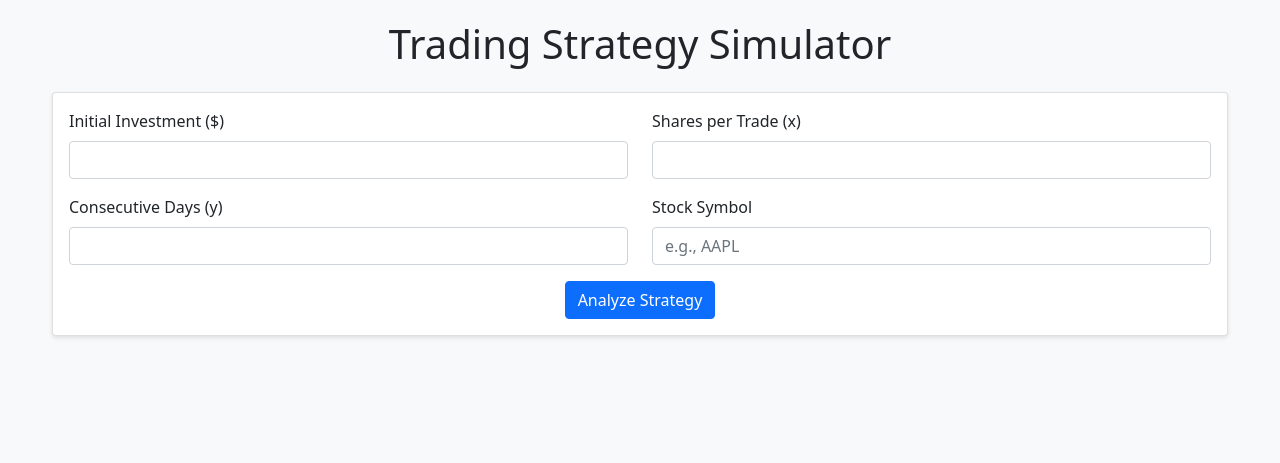
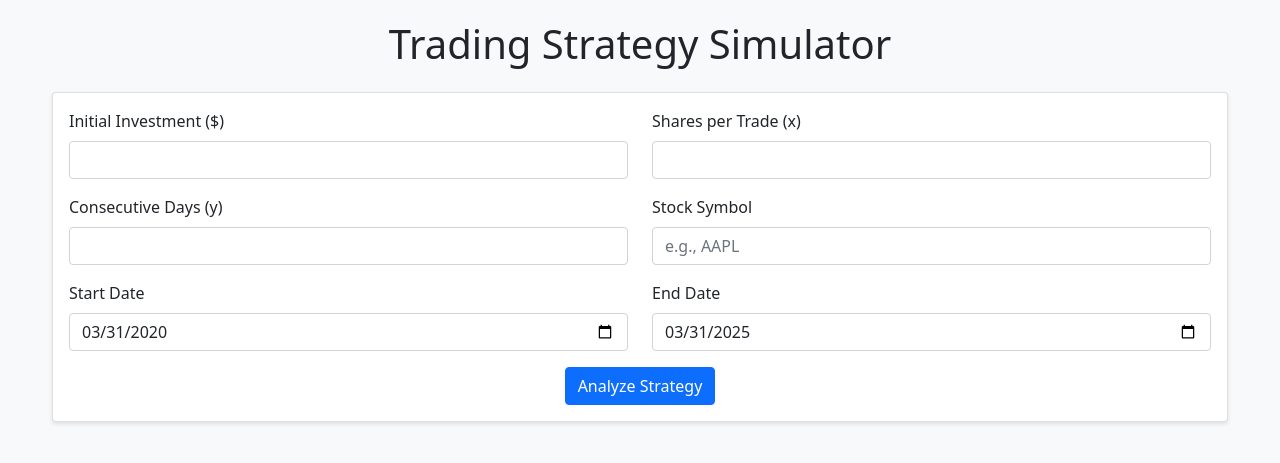
Before and after one commit to openoeuvre/kailash, a Flask app: page / in a window 1280 px wide. Shown: the top 463 px of the page. Run offline with Flask 3, Linux system fonts and the light colour scheme.

Commit message:
Added date range selection and CSV download functionality for trade history

```diff
--- a/app.py
+++ b/app.py
@@ -1,10 +1,9 @@
-from flask import Flask, render_template, request, jsonify
-import yfinance as yf
-import pandas as pd
-import plotly.graph_objects as go
-from datetime import datetime, timedelta
+from flask import Flask, render_template, request, jsonify, send_file
 from trading_strategy import TradingStrategy
 import os
+import pandas as pd
+from io import BytesIO
+from datetime import datetime
 
 app = Flask(__name__)
 
@@ -20,32 +19,56 @@ def analyze():
         shares_per_trade = int(request.form['shares_per_trade'])
         consecutive_days = int(request.form['consecutive_days'])
         stock_symbol = request.form['stock_symbol'].upper()
+        start_date = request.form['start_date']
+        end_date = request.form['end_date']
 
         # Create strategy instance
         strategy = TradingStrategy(
             initial_investment=initial_investment,
             shares_per_trade=shares_per_trade,
             consecutive_days=consecutive_days,
-            stock_symbol=stock_symbol
+            stock_symbol=stock_symbol,
+            start_date=start_date,
+            end_date=end_date
         )
 
         # Run analysis
         results = strategy.analyze()
 
-        return jsonify({
-            'initial_investment': f"${initial_investment:,.2f}",
-            'final_value': f"${results['final_value']:,.2f}",
-            'total_return': f"{results['total_return']:.2f}%",
-            'sp500_return': f"{results['sp500_return']:.2f}%",
-            'number_of_trades': results['number_of_trades'],
-            'last_trades': results['last_trades'],
-            'plot_html': results['plot_html']
-        })
+        # Add all trades to the results
+        results['all_trades'] = strategy.portfolio['trades']
+
+        return jsonify(results)
 
     except Exception as e:
-        return jsonify({
-            'error': f'An error occurred: {str(e)}'
-        })
+        return jsonify({'error': str(e)})
+
+@app.route('/download_trades', methods=['POST'])
+def download_trades():
+    try:
+        # Get trades data from request
+        trades = request.json.get('trades', [])
+
+        # Convert trades to DataFrame
+        df = pd.DataFrame(trades)
+
+        # Create CSV in memory
+        csv_buffer = BytesIO()
+        df.to_csv(csv_buffer, index=False)
+        csv_buffer.seek(0)
+
+        # Generate filename
+        filename = f'trading_trades_{datetime.now().strftime("%Y%m%d_%H%M%S")}.csv'
+
+        return send_file(
+            csv_buffer,
+            mimetype='text/csv',
+            as_attachment=True,
+            download_name=filename
+        )
+
+    except Exception as e:
+        return jsonify({'error': str(e)})
 
 if __name__ == '__main__':
     port = int(os.environ.get('PORT', 5000))
--- a/templates/index.html
+++ b/templates/index.html
@@ -28,6 +28,10 @@
             display: none;
             color: red;
         }
+        .download-section {
+            margin-top: 20px;
+            text-align: right;
+        }
     </style>
 </head>
 <body>
@@ -56,6 +60,17 @@
                         <div class="col-md-6 mb-3">
                             <label for="stock_symbol" class="form-label">Stock Symbol</label>
                             <input type="text" class="form-control" id="stock_symbol" name="stock_symbol" required placeholder="e.g., AAPL">
+                        </div>
+                    </div>
+
+                    <div class="row">
+                        <div class="col-md-6 mb-3">
+                            <label for="start_date" class="form-label">Start Date</label>
+                            <input type="date" class="form-control" id="start_date" name="start_date" required>
+                        </div>
+                        <div class="col-md-6 mb-3">
+                            <label for="end_date" class="form-label">End Date</label>
+                            <input type="date" class="form-control" id="end_date" name="end_date" required>
                         </div>
                     </div>
 
@@ -109,6 +124,9 @@
                             <tbody id="last_trades"></tbody>
                         </table>
                     </div>
+                    <div class="download-section">
+                        <button id="downloadTrades" class="btn btn-success">Download All Trades (CSV)</button>
+                    </div>
                 </div>
             </div>
 
@@ -123,7 +141,17 @@
 
     <script src="https://code.jquery.com/jquery-3.6.0.min.js"></script>
     <script>
+        let allTrades = [];  // Store all trades globally
+
         $(document).ready(function() {
+            // Set default dates (5 years ago to today)
+            const today = new Date();
+            const fiveYearsAgo = new Date();
+            fiveYearsAgo.setFullYear(today.getFullYear() - 5);
+
+            $('#start_date').val(fiveYearsAgo.toISOString().split('T')[0]);
+            $('#end_date').val(today.toISOString().split('T')[0]);
+
             $('#strategyForm').on('submit', function(e) {
                 e.preventDefault();
 
@@ -148,6 +176,9 @@
                             $('.loading').hide();
                             return;
                         }
+
+                        // Store all trades
+                        allTrades = response.all_trades;
 
                         // Update results
                         $('#initial_investment_result').text(response.initial_investment);
@@ -180,6 +211,31 @@
                     }
                 });
             });
+
+            // Handle CSV download
+            $('#downloadTrades').on('click', function() {
+                $.ajax({
+                    url: '/download_trades',
+                    method: 'POST',
+                    contentType: 'application/json',
+                    data: JSON.stringify({ trades: allTrades }),
+                    success: function(response) {
+                        // Create a temporary link to download the file
+                        const blob = new Blob([response], { type: 'text/csv' });
+                        const url = window.URL.createObjectURL(blob);
+                        const a = document.createElement('a');
+                        a.href = url;
+                        a.download = `trading_trades_${new Date().toISOString().slice(0,19).replace(/[:]/g, '')}.csv`;
+                        document.body.appendChild(a);
+                        a.click();
+                        window.URL.revokeObjectURL(url);
+                        document.body.removeChild(a);
+                    },
+                    error: function(xhr, status, error) {
+                        $('.error').text('An error occurred while downloading the trades.').show();
+                    }
+                });
+            });
         });
     </script>
 </body>
--- a/trading_strategy.py
+++ b/trading_strategy.py
@@ -2,25 +2,34 @@ import yfinance as yf
 import pandas as pd
 import plotly.graph_objects as go
 from datetime import datetime, timedelta
+import matplotlib.pyplot as plt
+import mpld3
 
 __all__ = ['TradingStrategy']
 
 class TradingStrategy:
-    def __init__(self, initial_investment, shares_per_trade, consecutive_days, stock_symbol):
+    def __init__(self, initial_investment, shares_per_trade, consecutive_days, stock_symbol, start_date=None, end_date=None):
         self.initial_investment = initial_investment
         self.shares_per_trade = shares_per_trade
         self.consecutive_days = consecutive_days
         self.stock_symbol = stock_symbol
+        self.start_date = start_date
+        self.end_date = end_date
         self.portfolio = {
             'cash': initial_investment,
             'shares': 0,
             'trades': []
         }
 
-    def get_historical_data(self, years=5):
+    def get_historical_data(self):
         """Fetch historical data for the stock and S&P 500"""
-        end_date = datetime.now()
-        start_date = end_date - timedelta(days=years*365)
+        if self.start_date is None or self.end_date is None:
+            # Default to 5 years if no dates provided
+            end_date = datetime.now()
+            start_date = end_date - timedelta(days=5*365)
+        else:
+            start_date = datetime.strptime(self.start_date, '%Y-%m-%d')
+            end_date = datetime.strptime(self.end_date, '%Y-%m-%d')
 
         # Get stock data
         stock = yf.Ticker(self.stock_symbol)
@@ -36,6 +45,12 @@ class TradingStrategy:
         """Run the trading strategy analysis"""
         # Get historical data
         stock_data, sp500_data = self.get_historical_data()
+
+        if stock_data.empty or len(stock_data) == 0:
+            return {'error': f'No data available for {self.stock_symbol}'}
+
+        if sp500_data.empty or len(sp500_data) == 0:
+            return {'error': 'Unable to fetch S&P 500 data'}
 
         # Initialize variables
         consecutive_up_days = 0
@@ -63,10 +78,10 @@ class TradingStrategy:
                         self.portfolio['cash'] += shares_to_sell * current_price
                         self.portfolio['shares'] -= shares_to_sell
                         self.portfolio['trades'].append({
-                            'date': date,
+                            'date': date.strftime('%Y-%m-%d'),
                             'action': 'SELL',
                             'shares': shares_to_sell,
-                            'price': current_price
+                            'price': f'${current_price:.2f}'
                         })
 
                 elif consecutive_down_days >= self.consecutive_days:
@@ -80,10 +95,10 @@ class TradingStrategy:
                         self.portfolio['cash'] -= cost
                         self.portfolio['shares'] += shares_to_buy
                         self.portfolio['trades'].append({
-                            'date': date,
+                            'date': date.strftime('%Y-%m-%d'),
                             'action': 'BUY',
                             'shares': shares_to_buy,
-                            'price': current_price
+                            'price': f'${current_price:.2f}'
                         })
 
             last_price = current_price
@@ -100,9 +115,10 @@ class TradingStrategy:
         plot_html = self.create_performance_plot(stock_data, portfolio_values, sp500_data)
 
         return {
-            'final_value': final_value,
-            'total_return': total_return,
-            'sp500_return': sp500_return,
+            'initial_investment': f'${self.initial_investment:,.2f}',
+            'final_value': f'${final_value:,.2f}',
+            'total_return': f'{total_return:.2f}%',
+            'sp500_return': f'{sp500_return:.2f}%',
             'number_of_trades': len(self.portfolio['trades']),
             'last_trades': self.portfolio['trades'][-5:],
             'plot_html': plot_html
```
